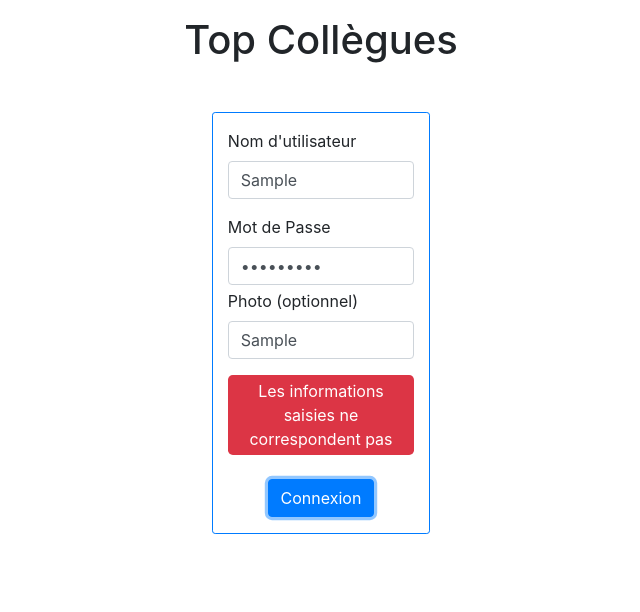
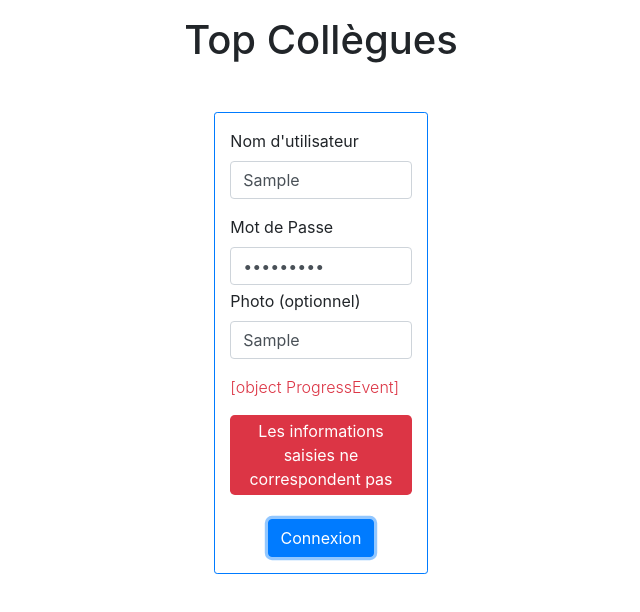
Before and after one commit to javadelice/top-collegue-front-gac, an Angular app: page /connexion in a window 1280 px wide. Both pictures are taken after typing "Sample", "Sample123", "Sample" into the empty fields and a click on the button "Connexion". Shown: the top 612 px of the page, without its empty margins (319-959 px from the left). Built offline with nearby package versions, Linux system fonts and the light colour scheme; no server answers.

Commit message:
gestion de l'erreur de conformité de la photo

```diff
--- a/src/app/app.component.html
+++ b/src/app/app.component.html
@@ -1,3 +1,5 @@
-<app-navbar></app-navbar>
+<div class="container-fluid"><app-navbar></app-navbar>
 
 <router-outlet></router-outlet>
+
+</div>
--- a/src/app/connection/connection.component.html
+++ b/src/app/connection/connection.component.html
@@ -22,10 +22,11 @@
           <div class="form-group">
             <label for="UtilisateurName">Photo (optionnel)</label>
             <input type="text" class="form-control mb-3" name="picture" [(ngModel)]="pictureUrl" #picture="ngModel" placeholder="Format jpg ou png">
+            <p *ngIf="errorConnection == true" class="font-weight-light"><span class="text-danger">{{msgError}}</span></p>
           </div>
 
           <!--MESSAGE ERREUR-->
-          <div *ngIf="error == true">
+          <div *ngIf="errorConnection == true">
             <p class="bg-danger text-white rounded-lg p-1 mb-3 text-center">Les informations saisies ne correspondent pas</p>
           </div>
 
--- a/src/app/connection/connection.component.ts
+++ b/src/app/connection/connection.component.ts
@@ -15,12 +15,14 @@ export class ConnectionComponent implements OnInit {
   password: string;
   username: string;
   pictureUrl?: string;
+  msgError:string;
 
-  error: boolean = false;
+  errorConnection: boolean = false;
 
   connection() {
-    this._authservice.signIn(this.username, this.password, this.pictureUrl).subscribe(() => { this.error = false, this.router.navigate([`/votes`]) },
-      (respError: HttpErrorResponse) => { this.error = true });
+    this._authservice.signIn(this.username, this.password, this.pictureUrl).subscribe(() => { this.errorConnection = false, this.router.navigate([`/votes`]) },
+      (respError: HttpErrorResponse) => { this.errorConnection = true, this.msgError = respError.error}
+      );
   }
 
   ngOnInit() {
```
